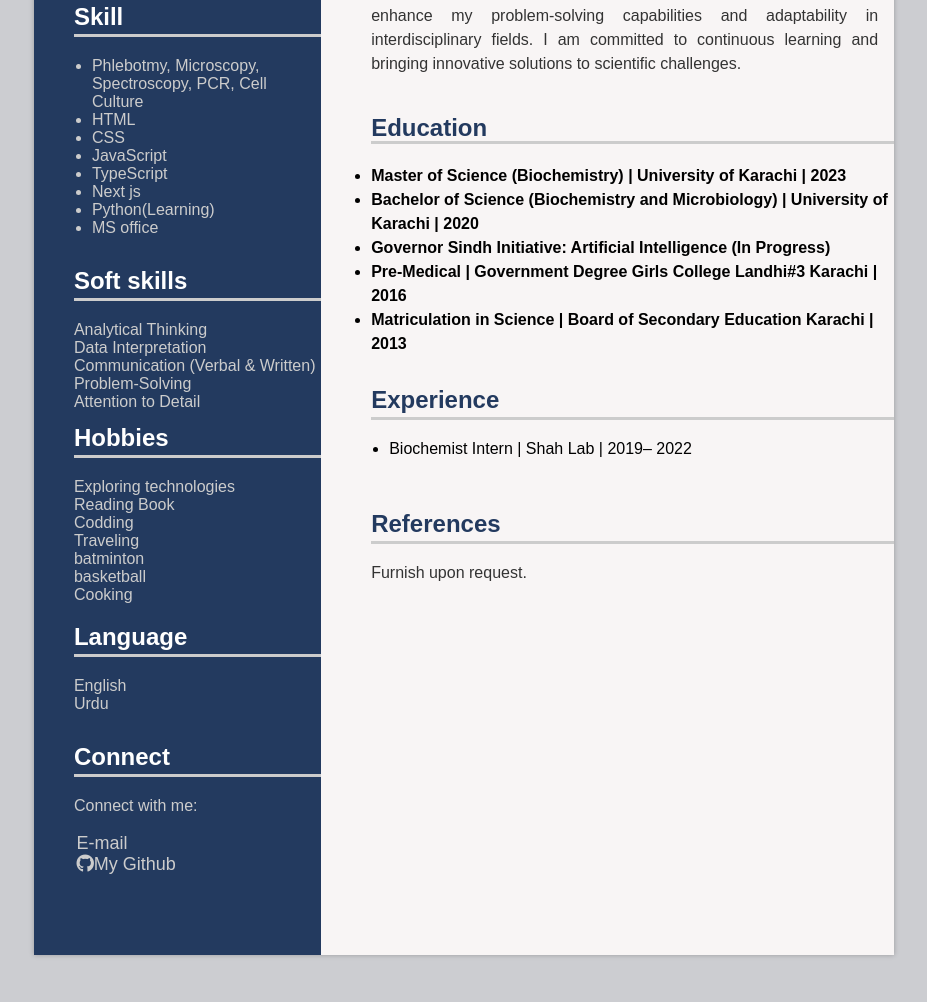
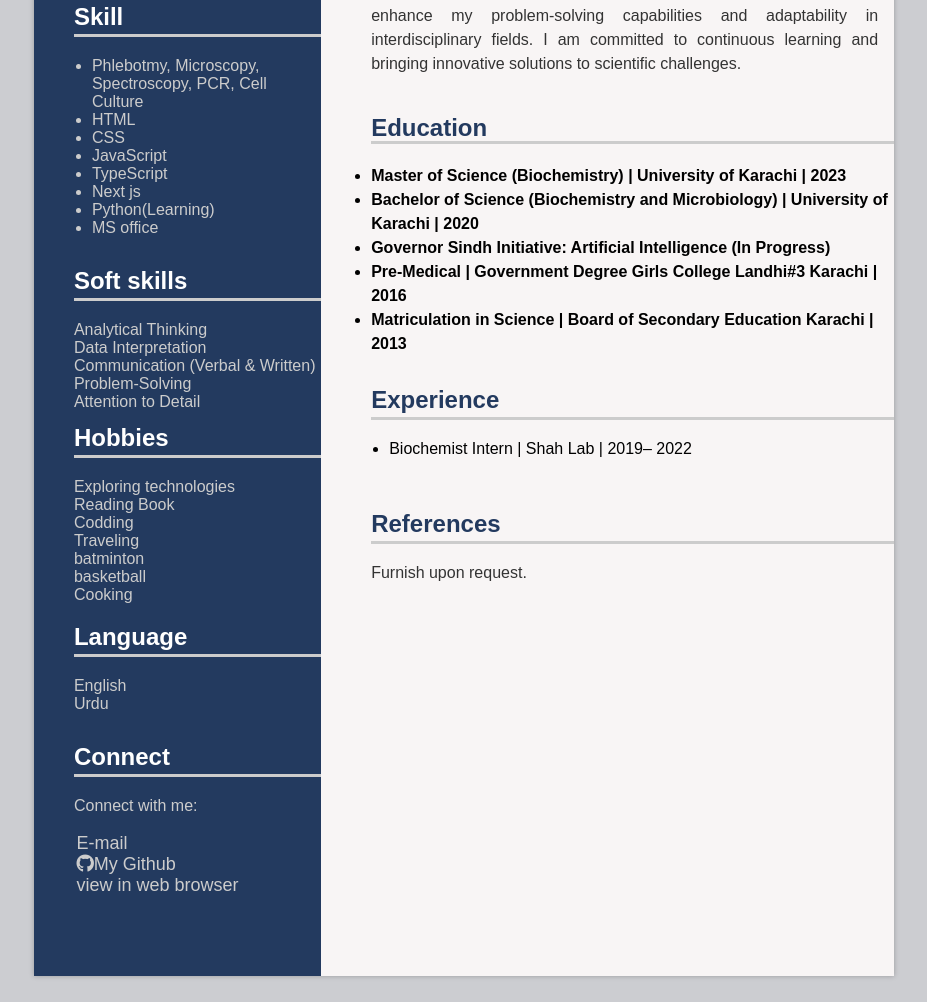
Before and after one commit to hinanish/bio.resume, a plain HTML site: page index.html in a window 1280 px wide. Shown: the part 502-1504 px from the top of the page, without its empty margins (176-1103 px from the left). Before the commit the page ends 1483 px from the top, so only its background shows below. Drawn offline with Linux system fonts and the light colour scheme.

Commit message:
firt commit

```diff
--- a/index.html
+++ b/index.html
@@ -100,6 +100,7 @@
 
                         <p><a href="mailto:nishasalma981@gmail.com"><i></i> E-mail</a></p>
                         <p><a href="https://github.com/hinanish"><i class="fab fa-github"></i>My Github</a> </p>
+                        <p><a href="https://bio-resume.vercel.app/"> <i class=""></i>view in web browser </a></p>
 
 
 
```
